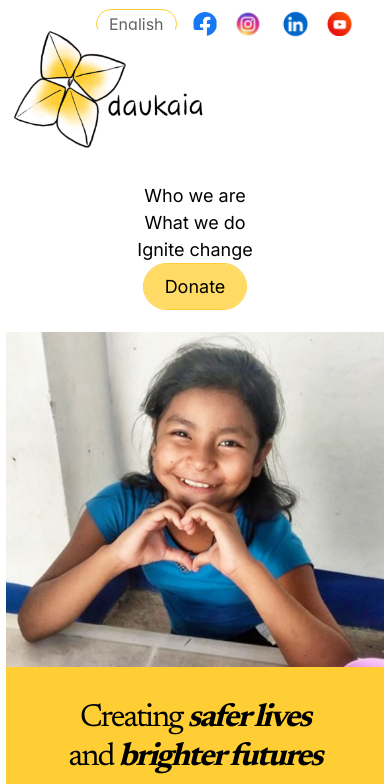
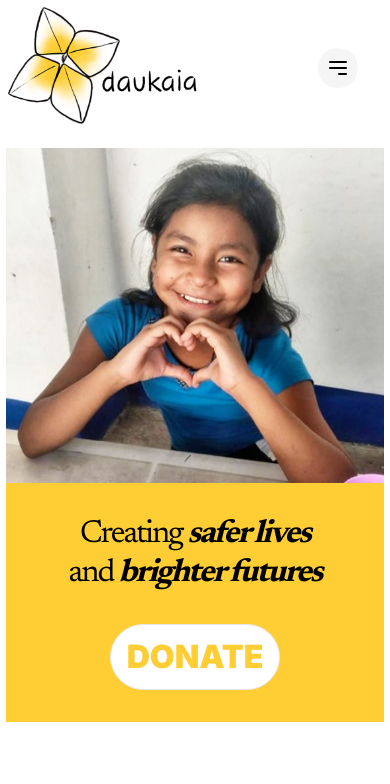
Before and after one commit to samheyman/daukaia-v3, a Next.js app: page / in a window 390 px wide. Shown: the top 784 px of the page. Built offline with nearby package versions, Linux system fonts and the light colour scheme.

Commit message:
Add mobile menu interactivity

```diff
--- a/src/app/components/Header.tsx
+++ b/src/app/components/Header.tsx
@@ -1,28 +1,90 @@
+"use client";
 import Link from "next/link";
 
 export default function Header() {
   return (
     <header className="mx-auto flex w-[calc(100%-0.75rem)] lg:w-[min(1600px,(100%-4rem))] flex-col-reverse items-end">
-      <div className="header w-full mb-4">
+      <div className="header w-full mb-4 flex flex-col lg:flex-row px-0 mx-0">
         <Link href="/">
           <img className="logo" src="./images/logo.png" alt="Daukaia" />
         </Link>
-        <ul>
-          <li>
+        <button
+          onClick={() => {
+            document.querySelector(".close")?.classList.remove("hidden");
+            // document.querySelector(".close")?.classList.add("block");
+            document.querySelector(".hamburger")?.classList.add("hidden");
+            document.querySelector(".menu")?.classList.remove("hidden");
+            document.querySelector(".menu")?.classList.add("flex");
+          }}
+          className="hamburger absolute top-0 right-0 mt-12 mr-8 flex lg:hidden items-center justify-center w-10 h-10 bg-neutral-100 rounded-full"
+        >
+          <span className="sr-only">Toggle menu</span>
+          <svg
+            className="w-6 h-6"
+            fill="none"
+            stroke="currentColor"
+            viewBox="0 0 24 24"
+            xmlns="http://www.w3.org/2000/svg"
+          >
+            <path
+              strokeLinecap="round"
+              strokeLinejoin="round"
+              strokeWidth="2"
+              d="M4 6h16M4 12h16m-7 6h7"
+            ></path>
+          </svg>
+        </button>
+        <button
+          onClick={() => {
+            document.querySelector(".close")?.classList.add("hidden");
+            document.querySelector(".hamburger")?.classList.remove("hidden");
+            document.querySelector(".menu")?.classList.add("hidden");
+          }}
+          className="close hidden absolute top-0 right-0 mt-12 mr-8  lg:hidden flex items-center justify-center w-10 h-10 bg-neutral-100 rounded-full"
+        >
+          <span className="sr-only">Toggle menu</span>
+          <svg
+            xmlns="http://www.w3.org/2000/svg"
+            height="24px"
+            viewBox="0 -960 960 960"
+            width="24px"
+            fill="#000000"
+          >
+            <path d="m256-200-56-56 224-224-224-224 56-56 224 224 224-224 56 56-224 224 224 224-56 56-224-224-224 224Z" />
+          </svg>
+        </button>
+        <ul className="hidden lg:flex flex-col items-center w-full gap-4 lg:flex lg:w-fit lg:flex-row lg:gap-16 text-lg lg:pt-5">
+          <li className="text-center">
             <Link href="/who-we-are">Who we are</Link>
           </li>
-          <li>
+          <li className="text-center">
             <Link href="/what-we-do">What we do</Link>
           </li>
-          <li>
+          <li className="text-center">
             <Link href="/ignite-change">Ignite change</Link>
           </li>
-          {/* <li className="accent">
-          <Link href="/donate">Donate</Link>
-        </li> */}
           <Link
             href="/donate"
-            className="group relative inline-flex  border border-yellow-500 rounded-full transition focus:outline-none"
+            className="group relative inline-flex  border border-yellow-400 rounded-full transition focus:outline-none"
+          >
+            <span className="py-2 px-5 border border-yellow-400 text-black bg-yellow-400 rounded-full transition transfor hover:-translate-x-1 hover:-translate-y-1">
+              Donate
+            </span>
+          </Link>
+        </ul>
+        <ul className="menu hidden flex-col items-center w-full gap-4 lg:hidden text-lg mt-2 py-4 border border-t-1 border-l-0 border-r-0">
+          <li className="text-center">
+            <Link href="/who-we-are">Who we are</Link>
+          </li>
+          <li className="text-center">
+            <Link href="/what-we-do">What we do</Link>
+          </li>
+          <li className="text-center">
+            <Link href="/ignite-change">Ignite change</Link>
+          </li>
+          <Link
+            href="/donate"
+            className="group relative inline-flex  border border-yellow-400 rounded-full transition focus:outline-none"
           >
             <span className="py-2 px-5 border border-yellow-400 text-black bg-yellow-400 rounded-full transition transfor hover:-translate-x-1 hover:-translate-y-1">
               Donate
@@ -30,7 +92,7 @@ export default function Header() {
           </Link>
         </ul>
       </div>
-      <div className=" flex mt-2 -mb-4 pr-8 items-center w-72 justify-between">
+      <div className="hidden lg:flex mt-2 -mb-4 pr-8 items-center w-72 justify-between">
         <div className="language text-base text-neutral-500 px-3 py-0.5">
           English
         </div>
--- a/src/app/globals.css
+++ b/src/app/globals.css
@@ -51,14 +51,14 @@ p {
 }
 
 .header {
-  display: flex;
-  flex-wrap: wrap;
-  align-items: flex-start;
-  justify-content: flex-start;
-  padding-inline: 0.375rem;
+  /* display: flex; */
+  /* flex-wrap: wrap; */
+  /* align-items: flex-start; */
+  /* justify-content: flex-start; */
+  /* padding-inline: 0.375rem; */
   padding-block: 0.375rem;
   list-style: none;
-  gap: 2rem;
+  /* gap: 2rem; */
   /* border-bottom: 1px solid var(--clr-neutral-300); */
 }
 
@@ -72,24 +72,14 @@ p {
   height: 120px;
 }
 
-.header > ul {
-  display: flex;
-  flex-direction: column;
-  align-items: center;
-  width: 100%;
-  font-size: 1.125rem;
-}
-
 @media (min-width: 1024px) {
   .header {
     justify-content: space-between;
     align-items: center;
   }
   .header > ul {
-    flex-direction: row;
-    gap: 4rem;
-    width: fit-content;
-    padding-top: 1.2rem;
+    /* width: fit-content;
+    padding-top: 1.2rem; */
   }
 }
 
```
